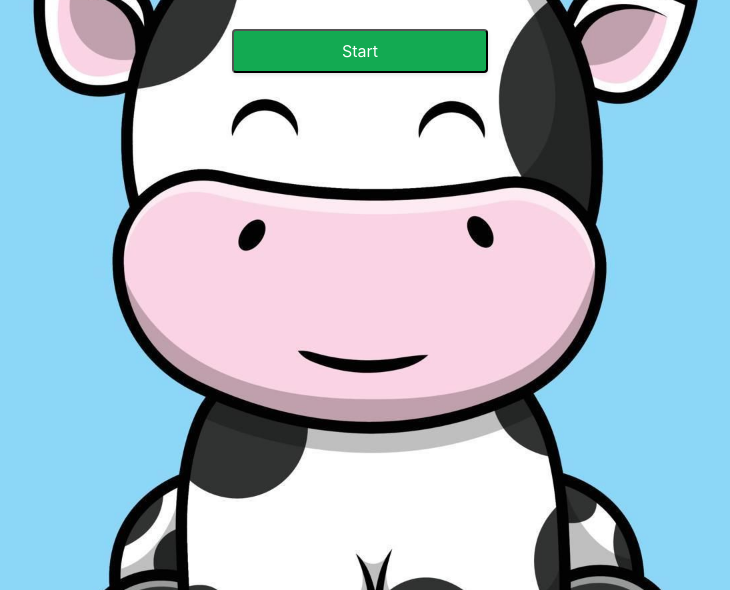
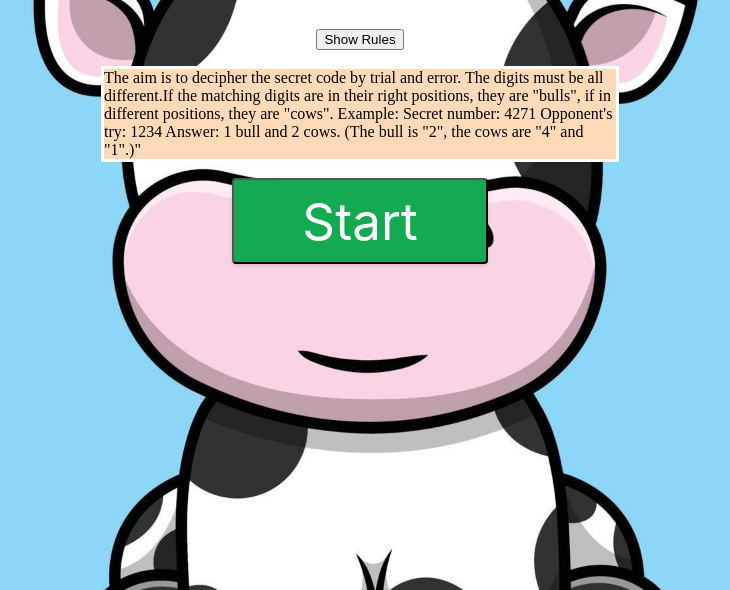
Before and after one commit to eko55/bullsandcows, a plain HTML site: page index.html in a window 1280 px wide. Shown: the part 210-800 px from the top of the page, without its empty margins (280-1010 px from the left). Drawn offline with Linux system fonts and the light colour scheme.

Commit message:
Add info button with the game rules

```diff
--- a/index.css
+++ b/index.css
@@ -60,7 +60,7 @@ h1 {
   height: 10vh; */
   text-align: center;
   /* flex-direction: column; */
-  font-size: 8vw;
+  font-size: 7vw;
   /* box-sizing: border-box; */
   /* width: 50vw; */
 }
@@ -77,7 +77,7 @@ h1 {
   height: 10vh;  */
   text-align: center;
   /* flex-direction: column; */
-  font-size: 8vw;
+  font-size: 7vw;
   /* box-sizing: border-box; */
   /* width: 50vw; */
 }
@@ -93,7 +93,7 @@ h1 {
   height: 10vh; */
   text-align: center;
   /* flex-direction: column; */
-  font-size: 8vw;
+  font-size: 7vw;
   white-space: nowrap;
   /* box-sizing: border-box; */
   /* width: 50vw; */
@@ -113,7 +113,7 @@ h1 {
   cursor: pointer;
   font-family: 'Akzidenz Grotesk BQ Medium', -apple-system, BlinkMacSystemFont,
     sans-serif;
-  font-size: 16px;
+  font-size: 4vw;
   font-weight: 400;
   outline: none;
   outline: 0;
@@ -156,3 +156,10 @@ h1 {
   color: #13aa52;
   font-size: 3vh;
 }
+
+#info {
+  /* color: rgb(241, 165, 99); */
+  background: peachpuff;
+  border: solid white;
+  width: 40vw;
+}
--- a/index.html
+++ b/index.html
@@ -10,6 +10,14 @@
   <body>
     <div class="main-flex-container">
       <h1>Bulls and Cows</h1>
+      <button id="infoBtn" onclick="showRules()">Show Rules</button>
+      <p id="info">
+        The aim is to decipher the secret code by trial and error. The digits
+        must be all different.If the matching digits are in their right
+        positions, they are "bulls", if in different positions, they are "cows".
+        Example: Secret number: 4271 Opponent's try: 1234 Answer: 1 bull and 2
+        cows. (The bull is "2", the cows are "4" and "1".)"
+      </p>
       <button id="startBtn" onclick="startGame()">Start</button>
       <div id="attemptsContainer" class="flex-container"></div>
       <p id="greeting"></p>
--- a/index.js
+++ b/index.js
@@ -13,6 +13,19 @@ function startGame() {
   startButton.hidden = true;
   showTimer();
   addNextAttempt();
+}
+
+function showRules() {
+  let info = document.getElementById('info');
+  let infoBtn = document.getElementById('infoBtn');
+
+  if (info.style.display === "none") {
+    info.style.display = "block";
+    infoBtn.innerText = "Hide Rules";
+  } else {
+    info.style.display = "none";
+    infoBtn.innerText = "Show Rules";
+  }
 }
 
 function showTimer() {}
@@ -148,7 +161,10 @@ function addNextAttempt() {
       // Cancel the default action, if needed
       event.preventDefault();
       // Trigger the button element with a click
-      if (nextAttemptInputField.value.length != 3 || !nextAttemptInputField.value.match(/^[0-9]{3}$/)) {
+      if (
+        nextAttemptInputField.value.length != 3 ||
+        !nextAttemptInputField.value.match(/^[0-9]{3}$/)
+      ) {
         alert('Enter 3 digit number');
       } else {
         nextAttemptSubmitButton.click();
```
